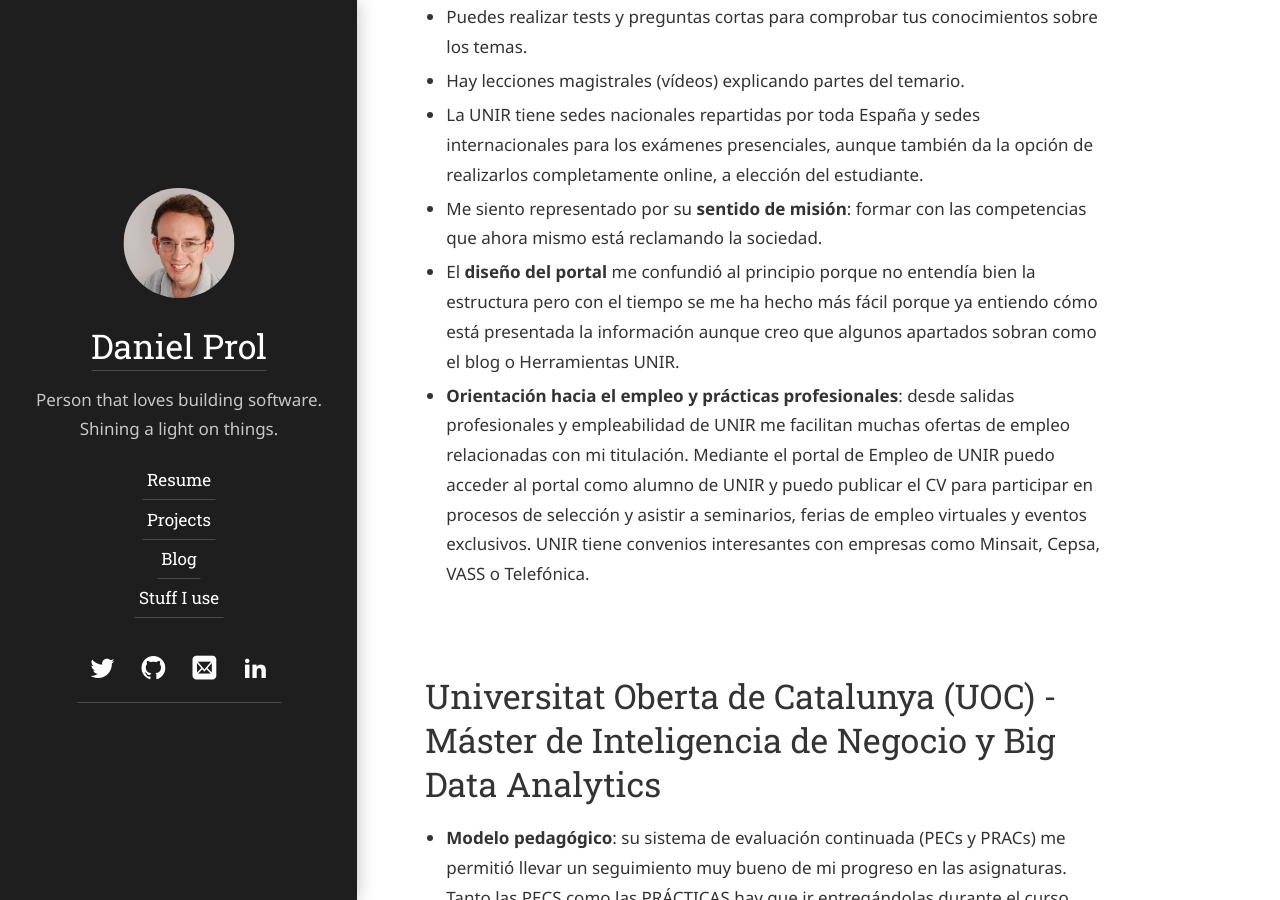
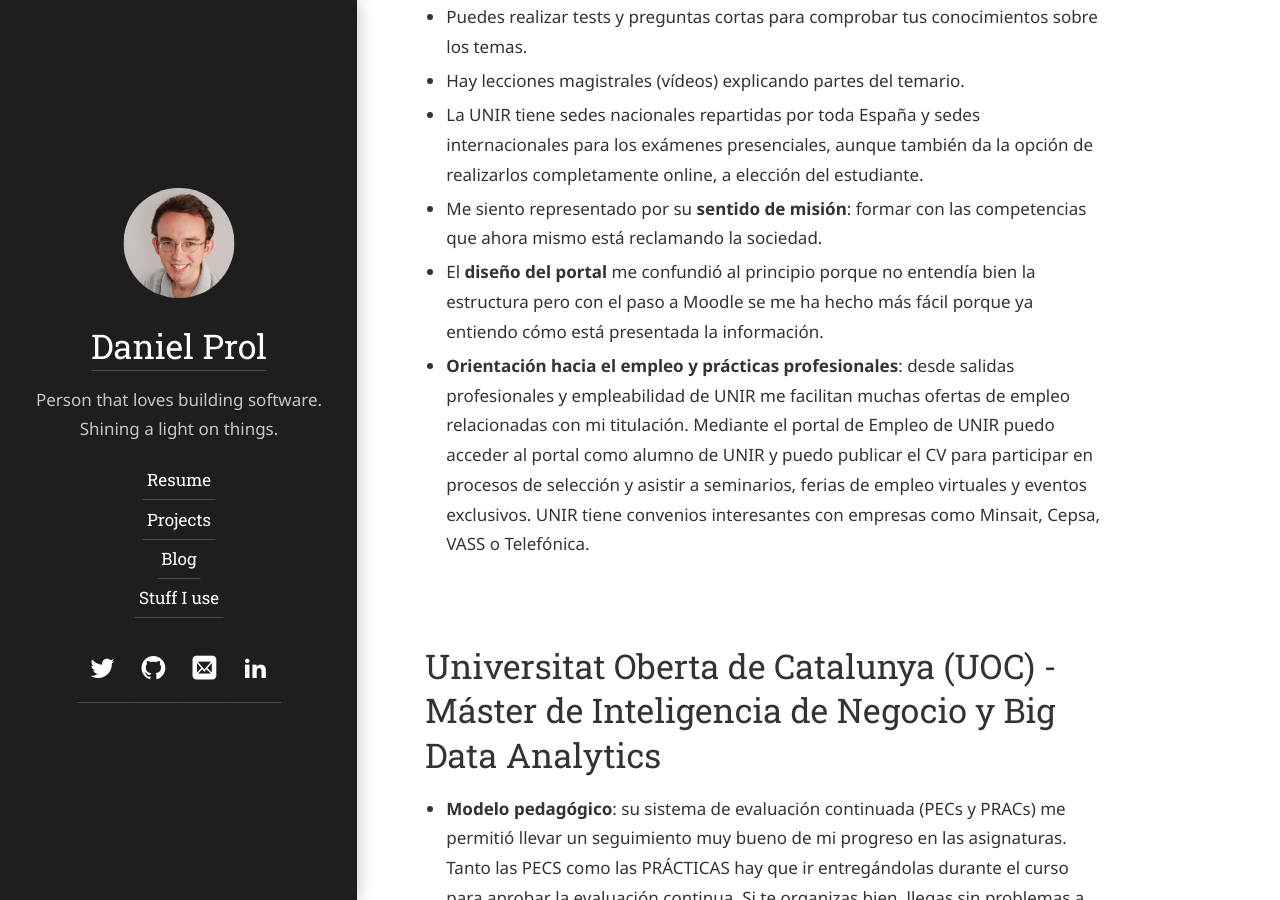
Before and after one commit to dprol/dprol.github.io, a Jekyll site: the page built from hydejack/_posts/2021-07-04-uoc-unir.md, in a window 1280 px wide and 900 px high, scrolled down 3330 px. Built offline with Jekyll 4.4.1, drawn with Linux system fonts in a browser that asks for light colours; some web fonts are replaced.

Commit message:
Update 2021-07-04-uoc-unir.md

```diff
--- a/hydejack/_posts/2021-07-04-uoc-unir.md
+++ b/hydejack/_posts/2021-07-04-uoc-unir.md
@@ -28,7 +28,7 @@
 - Hay lecciones magistrales (vídeos) explicando partes del temario.
 - La UNIR tiene sedes nacionales repartidas por toda España y sedes internacionales para los exámenes presenciales, aunque también da la opción de realizarlos completamente online, a elección del estudiante.
 - Me siento representado por su **sentido de misión**: formar con las competencias que ahora mismo está reclamando la sociedad.
-- El **diseño del portal** me confundió al principio porque no entendía bien la estructura pero con el tiempo se me ha hecho más fácil porque ya entiendo cómo está presentada la información aunque creo que algunos apartados sobran como el blog o Herramientas UNIR.
+- El **diseño del portal** me confundió al principio porque no entendía bien la estructura pero con el paso a Moodle se me ha hecho más fácil porque ya entiendo cómo está presentada la información.
 - **Orientación hacia el empleo y prácticas profesionales**: desde salidas profesionales y empleabilidad de UNIR me facilitan muchas ofertas de empleo relacionadas con mi titulación. Mediante el portal de Empleo de UNIR puedo acceder al portal como alumno de UNIR y puedo publicar el CV para participar en procesos de selección y asistir a seminarios, ferias de empleo virtuales y eventos exclusivos. UNIR tiene convenios interesantes con empresas como Minsait, Cepsa, VASS o Telefónica.
 
 # Universitat Oberta de Catalunya (UOC) - Máster de Inteligencia de Negocio y Big Data Analytics
```
